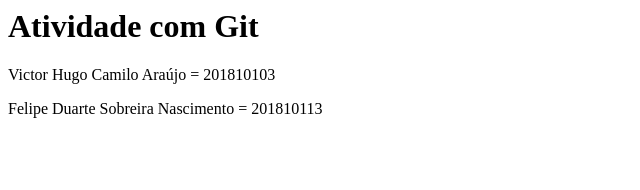
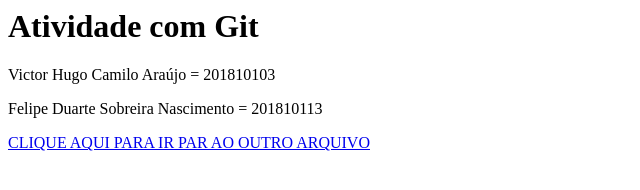
Before and after one commit to Mafoozin/atividade-computa-o-nuvem, a plain HTML site: page dupla.html in a window 1280 px wide. Shown: the whole page, without its empty margins (0-640 px from the left). Drawn offline with Linux system fonts and the light colour scheme.

Commit message:
arquivos modificados

```diff
--- a/dupla.html
+++ b/dupla.html
@@ -6,5 +6,7 @@
 <h1>Atividade com Git</h1>
 <p> Victor Hugo Camilo Araújo = 201810103 </p>
 <p> Felipe Duarte Sobreira Nascimento = 201810113</p>
+
+<a href="index.html">CLIQUE AQUI PARA IR PAR AO OUTRO ARQUIVO</a>
 </body>
 </html>
```
Also changed, not shown: index.html (+2 -0 lines).
